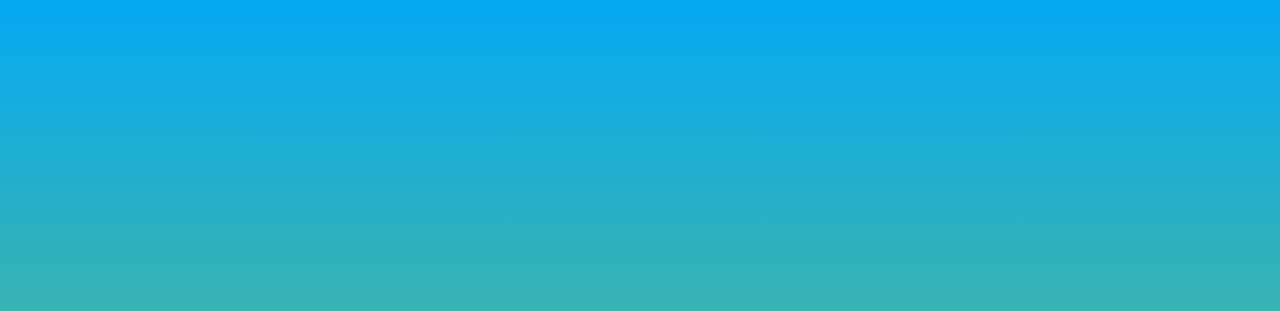
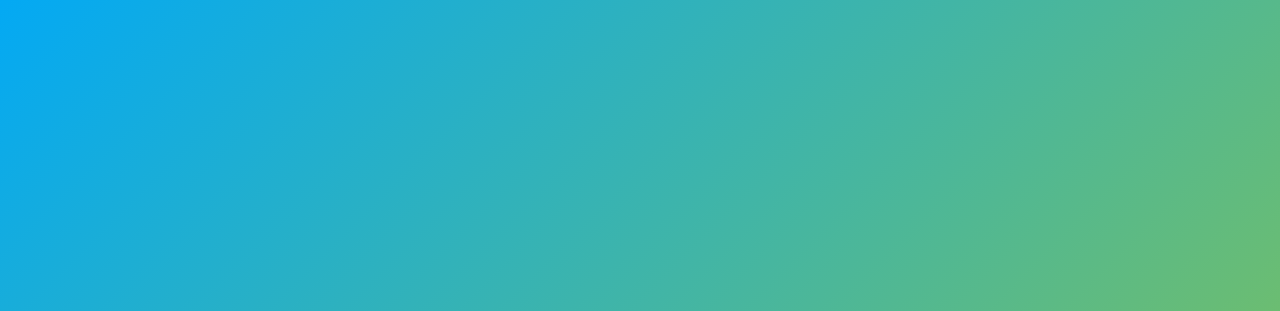
Before and after one commit to arsgit346/arssite, a plain HTML site: page home.html in a window 1280 px wide. Shown: the part 69-380 px from the top of the page. Drawn offline with nearby package versions, Linux system fonts and the light colour scheme.

Commit message:
Update home.html

```diff
--- a/home.html
+++ b/home.html
@@ -14,16 +14,17 @@
             background-color: #03A9F4;
         }
 .hero {
-    background: linear-gradient(to bottom, #03A9F4, #8BC34A);
     height: 100vh;
+    background: linear-gradient(135deg, #03A9F4, #8BC34A);
     display: flex;
     flex-direction: column;
     justify-content: center;
     align-items: center;
-    color: #FFFFFF;
+    color: white;
     text-align: center;
     padding: 0 20px;
 }
+
 
         .section {
             padding: 20px;
```
